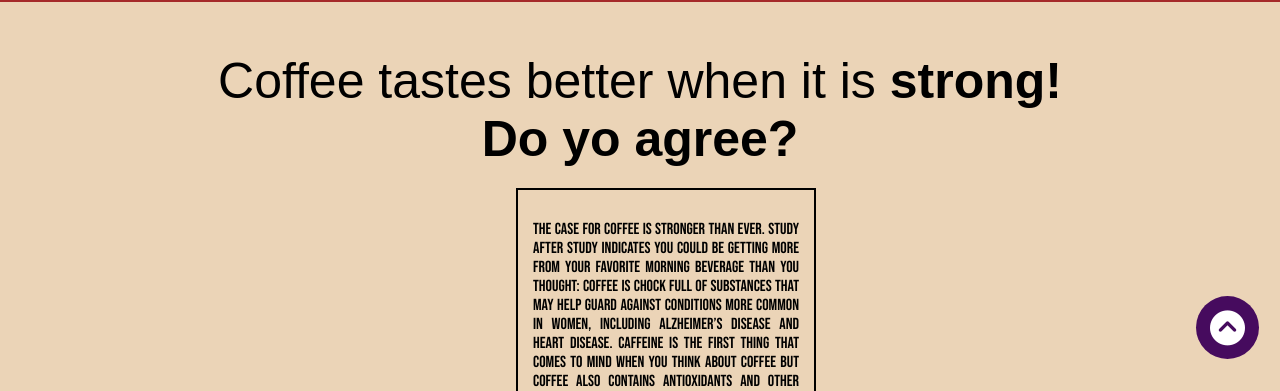
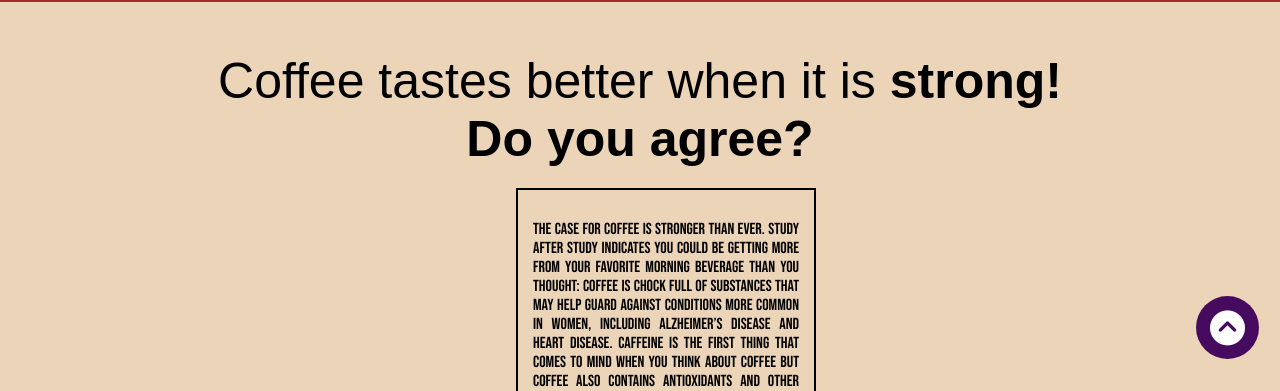
Before and after one commit to my-name-is-Naeem/Coffee-Site, a plain HTML site: page index.html in a window 1280 px wide. Shown: the part 401-792 px from the top of the page. Drawn offline with Linux system fonts and the light colour scheme; a web font is replaced by a local one.

Commit message:
updated index.html

```diff
--- a/index.html
+++ b/index.html
@@ -55,7 +55,7 @@
     <div class="main">
 
       <h1>
-        Coffee tastes better when it is <b>strong!<br />Do yo agree?</b>
+        Coffee tastes better when it is <b>strong!<br />Do you agree?</b>
       </h1>
 
       <p class="mainP">
```
